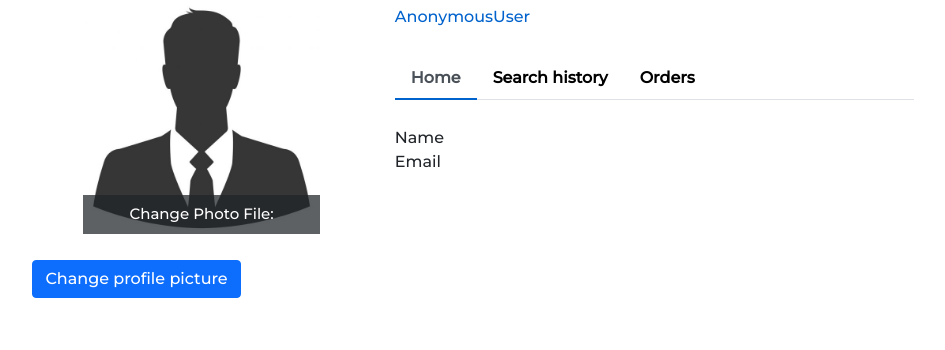
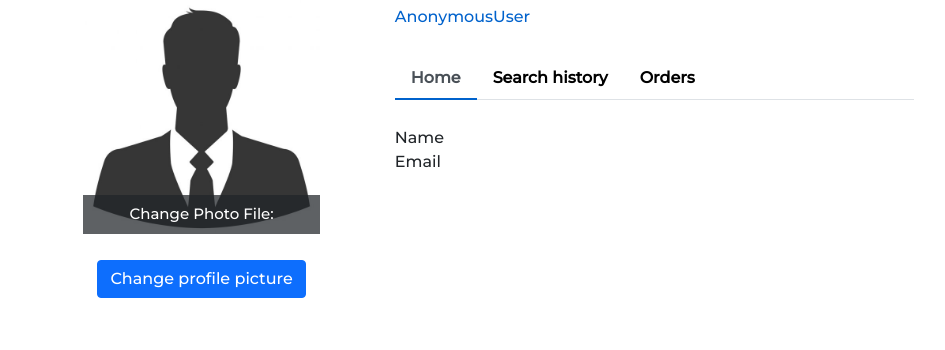
Before and after one commit to aronbergurj99/verklegt-2, a Django app: page /accounts/profile/ in a window 1280 px wide. Shown: the part 170-520 px from the top of the page, without its empty margins (76-1021 px from the left). Run offline with Django 3.2, Linux system fonts and the light colour scheme; some libraries are stand-ins or nearby versions.

Commit message:
Minor fix to account.html

```diff
--- a/account/views.py
+++ b/account/views.py
@@ -11,7 +11,6 @@
     'zip': '300',
     'Street': 'Melteigur 7'
 }
-
 
 search_history = [
     'Coco pops',
@@ -69,6 +68,7 @@
         'form': form
     })
 
+
 def change_info(request):
     if request.method == 'POST':
         form = ChangeInfoForm(data=request.POST, instance=request.user)
@@ -79,6 +79,6 @@
         'form': ChangeInfoForm(instance=request.user)
     })
 
+
 class UserLoginView(LoginView):
-
     LoginView.form_class = LoginForm
--- a/templates/account/account.html
+++ b/templates/account/account.html
@@ -11,8 +11,9 @@
                                 Change Photo
                                 {{ form }}
                             </div>
+                            <input type="submit" id="profile_pic_button" class="btn btn-primary" value="Change profile picture" />
                         </div>
-                        <input type="submit" class="btn btn-primary" value="Change profile picture" />
+
                     </div>
                     <div class="col-md-6">
                         <div class="profile-head">
```
Also changed, not shown: media/profile_pictures/Distopian_city_big_wow_nGFH35j.jpg (added), static/css/account.css (line endings or trailing spaces).
